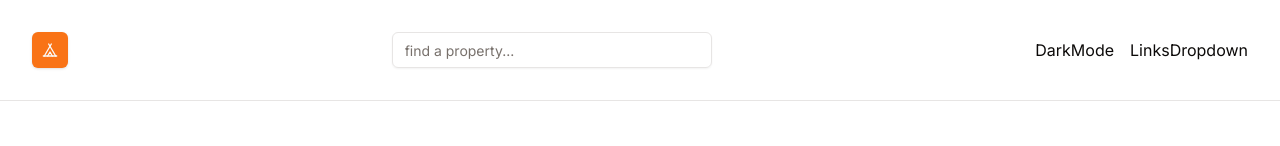
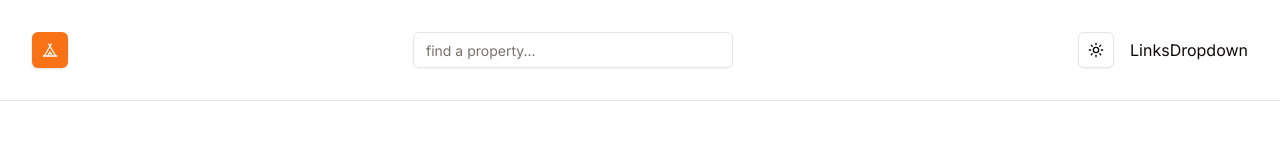
Before and after one commit to kimamovic21/nextjs-udemy-course-home-away-johnsmilga, a Next.js app in the folder home-away/: page / in a window 1280 px wide. Shown: the top 146 px of the page. Built offline with nearby package versions, Linux system fonts and the light colour scheme.

Commit message:
58. Setup Dark Mode with Shadcn/ui
-u terminalu instaliran paket Next Themes
-u folderu app kreirane komponente providers.tsx i theme-provider.tsx
-u komponentu layout.tsx dodana komponenta Providers
-u komponentu DarkMode.tsx dodana logika za promjenu teme

```diff
--- a/home-away/app/layout.tsx
+++ b/home-away/app/layout.tsx
@@ -2,6 +2,7 @@
 import { Inter } from 'next/font/google';
 import './globals.css';
 import Navbar from '@/components/navbar/Navbar';
+import Providers from './providers';
 
 const inter = Inter({ subsets: ['latin'] });
 
@@ -18,10 +19,12 @@
   return (
     <html lang='en' suppressHydrationWarning>
       <body className={inter.className}>
-        <Navbar />
-        <main className='container py-10'>
-          {children}
-        </main>
+        <Providers>
+          <Navbar />
+          <main className='container py-10'>
+            {children}
+          </main>
+        </Providers>
       </body>
     </html>
   );
--- /dev/null
+++ b/home-away/app/providers.tsx
@@ -0,0 +1,20 @@
+'use client';
+
+import { ThemeProvider } from './theme-provider';
+
+function Providers({ children } : { children: React.ReactNode }) {
+  return (
+    <>
+      <ThemeProvider
+        attribute='class'
+        defaultTheme='system'
+        enableSystem
+        disableTransitionOnChange
+      >
+        {children}
+      </ThemeProvider>
+    </>
+  );
+};
+
+export default Providers;
--- /dev/null
+++ b/home-away/app/theme-provider.tsx
@@ -0,0 +1,9 @@
+'use client'
+
+import * as React from 'react'
+import { ThemeProvider as NextThemesProvider } from 'next-themes'
+import { type ThemeProviderProps } from 'next-themes/dist/types'
+
+export function ThemeProvider({ children, ...props }: ThemeProviderProps) {
+  return <NextThemesProvider {...props}>{children}</NextThemesProvider>
+}
--- a/home-away/components/navbar/DarkMode.tsx
+++ b/home-away/components/navbar/DarkMode.tsx
@@ -1,6 +1,40 @@
+'use client';
+
+import * as React from 'react';
+import { Moon, Sun } from 'lucide-react';
+import { useTheme } from 'next-themes';
+import { Button } from '@/components/ui/button';
+import {
+  DropdownMenu,
+  DropdownMenuContent,
+  DropdownMenuItem,
+  DropdownMenuTrigger,
+} from '@/components/ui/dropdown-menu';
+
 function DarkMode() {
+  const { setTheme } = useTheme();
+
   return (
-    <div>DarkMode</div>
+    <DropdownMenu>
+      <DropdownMenuTrigger asChild>
+        <Button variant='outline' size='icon'>
+          <Sun className='h-[1.2rem] w-[1.2rem] rotate-0 scale-100 transition-all dark:-rotate-90 dark:scale-0' />
+          <Moon className='absolute h-[1.2rem] w-[1.2rem] rotate-90 scale-0 transition-all dark:rotate-0 dark:scale-100' />
+          <span className='sr-only'>Toggle theme</span>
+        </Button>
+      </DropdownMenuTrigger>
+      <DropdownMenuContent align='end'>
+        <DropdownMenuItem onClick={() => setTheme('light')}>
+          Light
+        </DropdownMenuItem>
+        <DropdownMenuItem onClick={() => setTheme('dark')}>
+          Dark
+        </DropdownMenuItem>
+        <DropdownMenuItem onClick={() => setTheme('system')}>
+          System
+        </DropdownMenuItem>
+      </DropdownMenuContent>
+    </DropdownMenu>
   );
 };
 
--- a/home-away/package.json
+++ b/home-away/package.json
@@ -25,6 +25,7 @@
     "home-away": "file:",
     "lucide-react": "^0.454.0",
     "next": "14.2.1",
+    "next-themes": "^0.4.3",
     "react": "^18",
     "react-day-picker": "^8.10.1",
     "react-dom": "^18",
```
Also changed, not shown: 2 other files (tests, documents, lock files or other folders).
